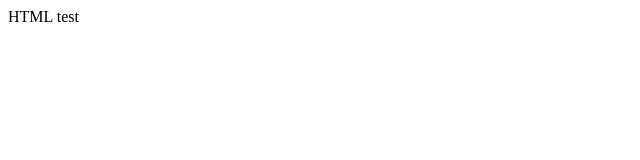
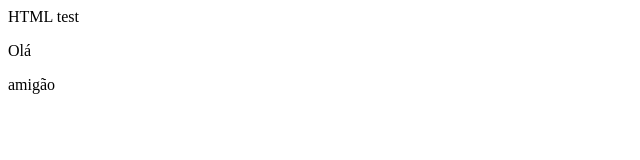
Before and after one commit to brunontr/git-for-dummies, a plain HTML site: page index.html in a window 1280 px wide. Shown: the full height of the page, 0-640 px from the left. Drawn offline with Linux system fonts and the light colour scheme.

Commit message:
Corpo do index.html; amigão

```diff
--- a/index.html
+++ b/index.html
@@ -1 +1,3 @@
 <div>HTML test</div>
+<p>Olá</p>
+<p>amigão</p>
```
